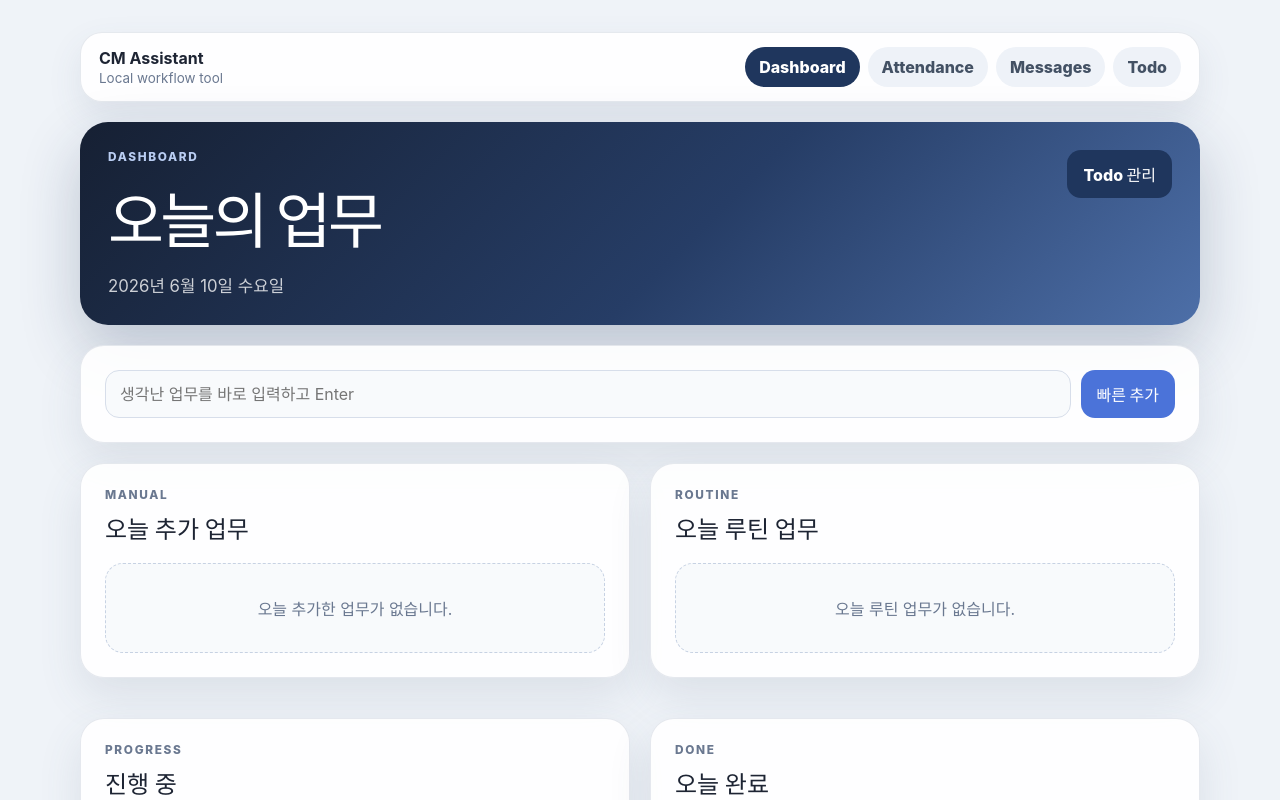
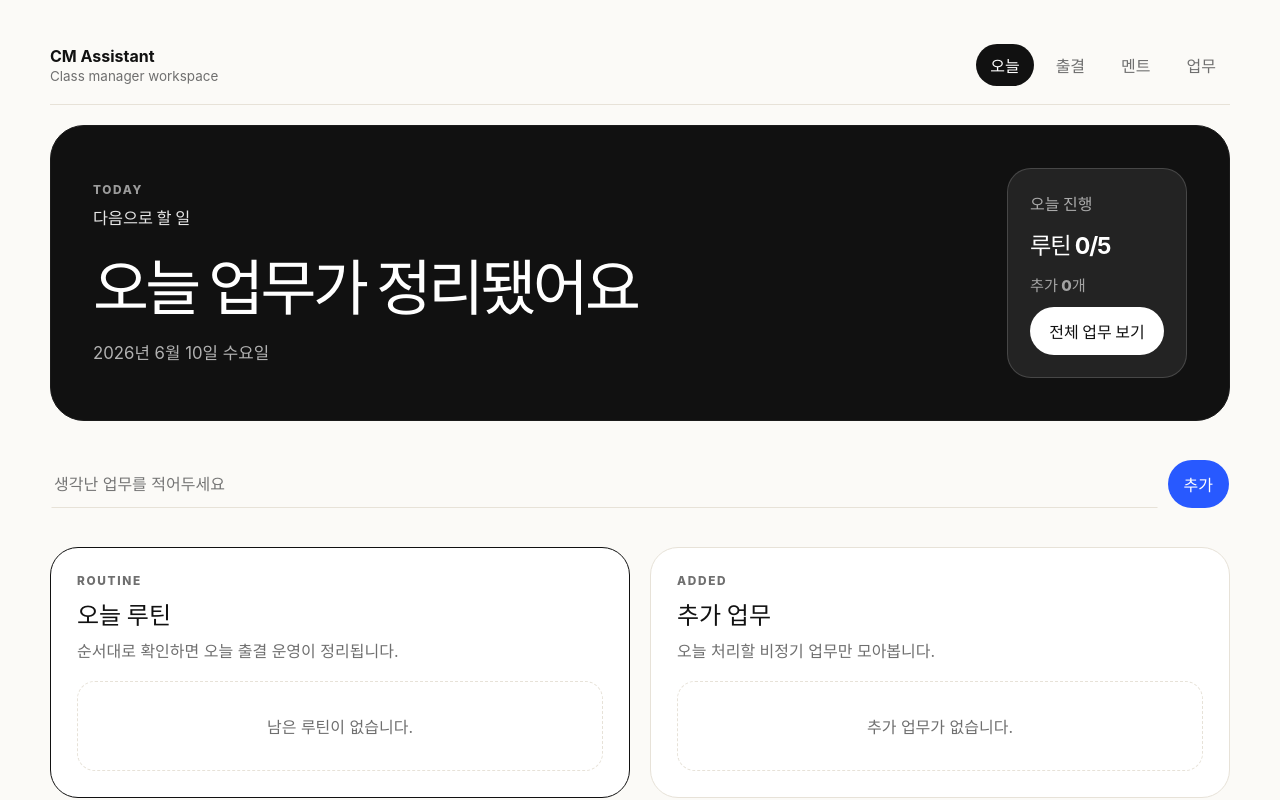
Before and after one commit to JiyeonGong/CM-Assistant, a React (Vite) app: page / in a window 1280 px wide. Shown: the top 800 px of the page. Built offline with nearby package versions, Linux system fonts and the light colour scheme.

Commit message:
Refine UX with Phi-inspired layout

```diff
--- a/src/App.tsx
+++ b/src/App.tsx
@@ -9,10 +9,10 @@ import type { CreateTodoInput, TodoItem, UpdateTodoInput } from './types/todo';
 type AppPage = 'dashboard' | 'attendance' | 'quickMessages' | 'todo';
 
 const NAV_ITEMS: Array<{ id: AppPage; label: string }> = [
-  { id: 'dashboard', label: 'Dashboard' },
-  { id: 'attendance', label: 'Attendance' },
-  { id: 'quickMessages', label: 'Messages' },
-  { id: 'todo', label: 'Todo' }
+  { id: 'dashboard', label: '오늘' },
+  { id: 'attendance', label: '출결' },
+  { id: 'quickMessages', label: '멘트' },
+  { id: 'todo', label: '업무' }
 ];
 
 export default function App() {
@@ -78,7 +78,7 @@ export default function App() {
       <nav className="app-nav">
         <div>
           <strong>CM Assistant</strong>
-          <span>Local workflow tool</span>
+          <span>Class manager workspace</span>
         </div>
         <div className="nav-button-group">
           {NAV_ITEMS.map((item) => (
--- a/src/pages/DashboardPage.tsx
+++ b/src/pages/DashboardPage.tsx
@@ -17,8 +17,12 @@ export default function DashboardPage({ todos, onCreateTodo, onUpdateTodo, onDel
   const routineTodos = todayTodos.filter((todo) => todo.source === 'routine' && todo.status !== 'done');
   const manualTodos = todayTodos.filter((todo) => todo.source === 'manual' && todo.status !== 'done');
   const completedToday = todos.filter((todo) => isCompletedToday(todo));
+  const todayRoutineTodos = todos.filter((todo) => todo.source === 'routine' && todo.dueDate === getTodayInputValue());
+  const routineTotal = todayRoutineTodos.length;
+  const routineDone = todayRoutineTodos.filter((todo) => todo.status === 'done').length;
   const stats = getTodoStats(todos);
   const activeTodo = todos.find((todo) => todo.status === 'in_progress');
+  const nextTodo = activeTodo ?? routineTodos[0] ?? manualTodos[0];
 
   async function handleQuickAdd(event: React.FormEvent<HTMLFormElement>): Promise<void> {
     event.preventDefault();
@@ -37,43 +41,52 @@ export default function DashboardPage({ todos, onCreateTodo, onUpdateTodo, onDel
 
   return (
     <>
-      <section className="hero-card compact-hero">
-        <div>
-          <p className="eyebrow">Dashboard</p>
-          <h1>오늘의 업무</h1>
-          <p className="hero-copy">{getKoreanDateText()}</p>
+      <section className="hero-card dashboard-hero">
+        <div className="hero-main-copy">
+          <p className="eyebrow">Today</p>
+          <p className="hero-intent">다음으로 할 일</p>
+          <h1>{nextTodo ? nextTodo.title : '오늘 업무가 정리됐어요'}</h1>
+          <p className="hero-copy">{nextTodo ? `${formatTodoMeta(nextTodo)} · ${getKoreanDateText()}` : getKoreanDateText()}</p>
         </div>
-        <button type="button" className="primary-button" onClick={onNavigateTodo}>Todo 관리</button>
+        <div className="hero-side-panel">
+          <span>오늘 진행</span>
+          <strong>루틴 {routineDone}/{routineTotal || 5}</strong>
+          <small>추가 {manualTodos.length}개</small>
+          <button type="button" className="secondary-button light-button" onClick={onNavigateTodo}>전체 업무 보기</button>
+        </div>
       </section>
 
-      <section className="panel quick-add-panel">
+      <section className="panel quick-add-panel quiet-panel">
         <form className="quick-add-form" onSubmit={handleQuickAdd}>
-          <input className="text-input" value={quickTitle} onChange={(event) => setQuickTitle(event.target.value)} placeholder="생각난 업무를 바로 입력하고 Enter" />
-          <button type="submit" className="accent-button">빠른 추가</button>
+          <input className="text-input line-input" value={quickTitle} onChange={(event) => setQuickTitle(event.target.value)} placeholder="생각난 업무를 적어두세요" />
+          <button type="submit" className="accent-button">추가</button>
         </form>
       </section>
 
       <section className="dashboard-grid">
-        <div className="panel">
+        <div className="panel focus-panel">
           <div className="section-heading">
-            <p className="eyebrow">Manual</p>
-            <h2>오늘 추가 업무</h2>
+            <p className="eyebrow">Routine</p>
+            <h2>오늘 루틴</h2>
+            <p>순서대로 확인하면 오늘 출결 운영이 정리됩니다.</p>
           </div>
-          <TodoPreviewList todos={manualTodos} emptyText="오늘 추가한 업무가 없습니다." mode="manual" onUpdateTodo={onUpdateTodo} onDeleteTodo={onDeleteTodo} />
+          <TodoPreviewList todos={routineTodos} emptyText="남은 루틴이 없습니다." mode="routine" onUpdateTodo={onUpdateTodo} onDeleteTodo={onDeleteTodo} />
         </div>
 
         <div className="panel">
           <div className="section-heading">
-            <p className="eyebrow">Routine</p>
-            <h2>오늘 루틴 업무</h2>
+            <p className="eyebrow">Added</p>
+            <h2>추가 업무</h2>
+            <p>오늘 처리할 비정기 업무만 모아봅니다.</p>
           </div>
-          <TodoPreviewList todos={routineTodos} emptyText="오늘 루틴 업무가 없습니다." mode="routine" onUpdateTodo={onUpdateTodo} onDeleteTodo={onDeleteTodo} />
+          <TodoPreviewList todos={manualTodos} emptyText="추가 업무가 없습니다." mode="manual" onUpdateTodo={onUpdateTodo} onDeleteTodo={onDeleteTodo} />
         </div>
 
         <div className="panel">
           <div className="section-heading">
             <p className="eyebrow">Progress</p>
             <h2>진행 중</h2>
+            <p>지금 집중할 업무입니다.</p>
           </div>
           {activeTodo ? <TodoPreviewItem todo={activeTodo} mode="active" onUpdateTodo={onUpdateTodo} onDeleteTodo={onDeleteTodo} /> : <div className="empty-state small">진행 중인 업무가 없습니다.</div>}
         </div>
@@ -82,16 +95,17 @@ export default function DashboardPage({ todos, onCreateTodo, onUpdateTodo, onDel
           <div className="section-heading">
             <p className="eyebrow">Done</p>
             <h2>오늘 완료</h2>
+            <p>오늘 체크한 업무 기록입니다.</p>
           </div>
           <TodoPreviewList todos={completedToday} emptyText="오늘 완료한 업무가 없습니다." mode="readonly" onUpdateTodo={onUpdateTodo} onDeleteTodo={onDeleteTodo} />
         </div>
 
-        <div className="panel">
+        <div className="panel dashboard-wide-panel">
           <div className="section-heading">
             <p className="eyebrow">Stats</p>
-            <h2>전체 업무 상태</h2>
+            <h2>전체 상태</h2>
           </div>
-          <div className="summary-grid two-columns">
+          <div className="summary-grid five-columns">
             <StatItem label="전체" value={`${stats.total}개`} />
             <StatItem label="진행 전" value={`${stats.todo}개`} />
             <StatItem label="진행 중" value={`${stats.inProgress}개`} />
--- a/src/styles.css
+++ b/src/styles.css
@@ -1,6 +1,15 @@
 :root {
-  color: #1d2433;
-  background: #eff3f8;
+  --ink: #111111;
+  --muted: #6f6f6f;
+  --line: #e7e2d8;
+  --paper: #fbfaf7;
+  --panel: #ffffff;
+  --soft: #f4f0e8;
+  --accent: #2859ff;
+  --accent-ink: #ffffff;
+  --danger: #d34335;
+  color: var(--ink);
+  background: var(--paper);
   font-family: Inter, ui-sans-serif, system-ui, -apple-system, BlinkMacSystemFont, "Segoe UI", sans-serif;
   font-synthesis: none;
   text-rendering: optimizeLegibility;
@@ -33,9 +42,9 @@ button:disabled {
 }
 
 .app-shell {
-  width: min(1120px, calc(100% - 32px));
+  width: min(1180px, calc(100% - 40px));
   margin: 0 auto;
-  padding: 32px 0;
+  padding: 34px 0 56px;
 }
 
 .app-nav {
@@ -44,11 +53,8 @@ button:disabled {
   gap: 18px;
   align-items: center;
   margin-bottom: 20px;
-  padding: 14px 18px;
-  border: 1px solid rgba(118, 134, 159, 0.18);
-  border-radius: 22px;
-  background: rgba(255, 255, 255, 0.92);
-  box-shadow: 0 14px 34px rgba(70, 88, 116, 0.1);
+  padding: 10px 0 18px;
+  border-bottom: 1px solid var(--line);
 }
 
 .app-nav strong,
@@ -58,7 +64,7 @@ button:disabled {
 
 .app-nav span {
   margin-top: 2px;
-  color: #6a7890;
+  color: var(--muted);
   font-size: 0.84rem;
 }
 
@@ -69,15 +75,15 @@ button:disabled {
 }
 
 .nav-button {
-  padding: 10px 14px;
+  padding: 9px 14px;
   border-radius: 999px;
-  background: #eef2f8;
-  color: #435164;
+  background: transparent;
+  color: var(--muted);
   font-weight: 800;
 }
 
 .nav-button.active {
-  background: #1f365d;
+  background: var(--ink);
   color: #fff;
 }
 
@@ -90,11 +96,12 @@ button:disabled {
   justify-content: space-between;
   gap: 24px;
   align-items: flex-start;
-  padding: 34px;
-  border-radius: 28px;
-  background: linear-gradient(135deg, #162033 0%, #263d66 55%, #4d6fa8 100%);
+  padding: 42px;
+  border: 1px solid #1b1b1b;
+  border-radius: 34px;
+  background: #111;
   color: #fff;
-  box-shadow: 0 24px 60px rgba(31, 52, 87, 0.24);
+  box-shadow: none;
 }
 
 .compact-hero {
@@ -115,16 +122,23 @@ button:disabled {
   letter-spacing: -0.06em;
 }
 
+.hero-intent {
+  margin: 0 0 10px;
+  color: rgba(255, 255, 255, 0.9);
+  font-size: 1.02rem;
+  font-weight: 800;
+}
+
 .hero-copy {
   max-width: 560px;
   margin: 12px 0 0;
-  color: rgba(255, 255, 255, 0.78);
+  color: rgba(255, 255, 255, 0.68);
   font-size: 1.05rem;
 }
 
 .eyebrow {
   margin: 0 0 8px;
-  color: #6a7890;
+  color: var(--muted);
   font-size: 0.74rem;
   font-weight: 800;
   letter-spacing: 0.14em;
@@ -132,7 +146,7 @@ button:disabled {
 }
 
 .hero-card .eyebrow {
-  color: #b9cdf2;
+  color: rgba(255, 255, 255, 0.58);
 }
 
 .privacy-badge {
@@ -147,11 +161,17 @@ button:disabled {
 
 .panel {
   margin-top: 20px;
-  padding: 24px;
-  border: 1px solid rgba(118, 134, 159, 0.18);
-  border-radius: 24px;
-  background: rgba(255, 255, 255, 0.9);
-  box-shadow: 0 18px 44px rgba(70, 88, 116, 0.12);
+  padding: 26px;
+  border: 1px solid var(--line);
+  border-radius: 28px;
+  background: var(--panel);
+  box-shadow: none;
+}
+
+.quiet-panel {
+  background: transparent;
+  border-color: transparent;
+  padding: 18px 0;
 }
 
 .controls-panel {
@@ -162,17 +182,25 @@ button:disabled {
 }
 
 .field-label {
-  color: #516070;
+  color: var(--muted);
   font-weight: 800;
 }
 
 .text-input {
   width: 100%;
   padding: 12px 14px;
-  border: 1px solid #d7deea;
-  border-radius: 14px;
-  color: #152033;
-  background: #f8fafc;
+  border: 1px solid var(--line);
+  border-radius: 16px;
+  color: var(--ink);
+  background: #fff;
+}
+
+.line-input {
+  border-color: transparent;
+  border-bottom-color: var(--line);
+  border-radius: 0;
+  background: transparent;
+  padding-left: 2px;
 }
 
 .file-row {
@@ -188,7 +216,7 @@ button:disabled {
   gap: 8px;
   padding: 6px;
   border-radius: 16px;
-  background: #f4f7fb;
+  background: var(--soft);
 }
 
 .mode-button {
@@ -196,12 +224,12 @@ button:disabled {
   padding: 10px 14px;
   border-radius: 12px;
   background: transparent;
-  color: #516070;
+  color: var(--muted);
   font-weight: 900;
 }
 
 .mode-button.active {
-  background: #1f365d;
+  background: var(--ink);
   color: #fff;
 }
 
@@ -210,11 +238,11 @@ button:disabled {
   width: 100%;
   min-height: 160px;
   padding: 14px;
-  border: 1px solid #d7deea;
-  border-radius: 16px;
+  border: 1px solid var(--line);
+  border-radius: 18px;
   resize: vertical;
-  background: #f8fafc;
-  color: #152033;
+  background: #fff;
+  color: var(--ink);
   line-height: 1.45;
 }
 
@@ -226,11 +254,11 @@ button:disabled {
   gap: 2px;
   padding: 10px 14px;
   border-radius: 14px;
-  background: #f4f7fb;
+  background: var(--soft);
 }
 
 .file-info span {
-  color: #6a7890;
+  color: var(--muted);
   font-size: 0.8rem;
 }
 
@@ -245,28 +273,28 @@ button:disabled {
 .accent-button,
 .copy-button {
   padding: 12px 16px;
-  border-radius: 14px;
+  border-radius: 999px;
   font-weight: 800;
 }
 
 .primary-button {
-  background: #1f365d;
+  background: var(--ink);
   color: #fff;
 }
 
 .secondary-button {
-  background: #e8edf5;
-  color: #1f365d;
+  background: var(--soft);
+  color: var(--ink);
 }
 
 .accent-button {
-  background: #4b73d9;
-  color: #fff;
+  background: var(--accent);
+  color: var(--accent-ink);
 }
 
 .copy-button {
   width: 100%;
-  background: #18263d;
+  background: var(--ink);
   color: #fff;
 }
 
@@ -279,18 +307,18 @@ button:disabled {
 }
 
 .status-message.info {
-  background: #eef4ff;
-  color: #315aa8;
+  background: #eef2ff;
+  color: var(--accent);
 }
 
 .status-message.success {
-  background: #edf9f1;
-  color: #237342;
+  background: #eef8ef;
+  color: #257044;
 }
 
 .status-message.error {
-  background: #fff1f0;
-  color: #ad2d28;
+  background: #fff0ed;
+  color: var(--danger);
 }
 
 .content-grid {
@@ -303,12 +331,18 @@ button:disabled {
   margin-bottom: 18px;
 }
 
+.section-heading p:not(.eyebrow) {
+  margin: 8px 0 0;
+  color: var(--muted);
+  line-height: 1.5;
+}
+
 .summary-meta {
   display: flex;
   justify-content: space-between;
   gap: 12px;
   margin-bottom: 14px;
-  color: #6a7890;
+  color: var(--muted);
   font-size: 0.9rem;
 }
 
@@ -324,20 +358,20 @@ button:disabled {
 
 .summary-item {
   padding: 14px;
-  border-radius: 16px;
-  background: #f5f7fb;
+  border-radius: 18px;
+  background: var(--soft);
 }
 
 .summary-item span {
   display: block;
-  color: #6a7890;
+  color: var(--muted);
   font-size: 0.84rem;
 }
 
 .summary-item strong {
   display: block;
   margin-top: 5px;
-  color: #152033;
+  color: var(--ink);
   font-size: 1.22rem;
 }
 
@@ -352,18 +386,18 @@ button:disabled {
   margin: 0;
   padding: 12px 14px;
   border-radius: 14px;
-  background: #fbfcfe;
+  background: #fff;
 }
 
 .detail-list strong {
   display: inline-block;
   width: 64px;
-  color: #38475a;
+  color: var(--ink);
 }
 
 .detail-list span,
 .review-result {
-  color: #536274;
+  color: var(--muted);
 }
 
 .button-row {
@@ -381,11 +415,11 @@ button:disabled {
   min-height: 360px;
   margin: 14px 0;
   padding: 16px;
-  border: 1px solid #d7deea;
+  border: 1px solid var(--line);
   border-radius: 18px;
   resize: vertical;
-  background: #fbfcfe;
-  color: #172033;
+  background: #fff;
+  color: var(--ink);
   line-height: 1.55;
   white-space: pre;
 }
@@ -398,10 +432,10 @@ button:disabled {
   display: grid;
   min-height: 220px;
   place-items: center;
-  border: 1px dashed #c7d2e3;
+  border: 1px dashed var(--line);
   border-radius: 18px;
-  color: #6a7890;
-  background: #f8fafc;
+  color: var(--muted);
+  background: #fff;
   text-align: center;
 }
 
@@ -413,6 +447,54 @@ button:disabled {
   display: grid;
   grid-template-columns: repeat(2, minmax(0, 1fr));
   gap: 20px;
+}
+
+.dashboard-wide-panel {
+  grid-column: 1 / -1;
+}
+
+.dashboard-hero {
+  align-items: stretch;
+}
+
+.hero-main-copy {
+  align-self: center;
+}
+
+.hero-side-panel {
+  display: grid;
+  min-width: 180px;
+  gap: 12px;
+  align-content: center;
+  padding: 22px;
+  border: 1px solid rgba(255, 255, 255, 0.16);
+  border-radius: 24px;
+  background: rgba(255, 255, 255, 0.08);
+}
+
+.hero-side-panel span {
+  color: rgba(255, 255, 255, 0.62);
+  font-weight: 800;
+}
+
+.hero-side-panel strong {
+  font-size: 1.45rem;
+  letter-spacing: -0.05em;
+}
+
+.hero-side-panel small {
+  color: rgba(255, 255, 255, 0.58);
+  font-size: 0.95rem;
+  font-weight: 800;
+}
+
+.light-button {
+  background: #fff;
+  color: var(--ink);
+}
+
+.focus-panel {
+  border-color: #111;
 }
 
 .quick-add-panel {
@@ -434,9 +516,14 @@ button:disabled {
   display: flex;
   gap: 10px;
   align-items: center;
-  padding: 14px;
-  border-radius: 16px;
-  background: #f5f7fb;
+  padding: 16px 0;
+  border-bottom: 1px solid var(--line);
+  border-radius: 0;
+  background: transparent;
+}
+
+.todo-preview-item:last-child {
+  border-bottom: 0;
 }
 
 .todo-preview-content {
@@ -451,14 +538,14 @@ button:disabled {
 
 .todo-preview-content span {
   margin-top: 5px;
-  color: #6a7890;
+  color: var(--muted);
   font-size: 0.9rem;
 }
 
 .todo-check {
   width: 18px;
   height: 18px;
-  accent-color: #4b73d9;
+  accent-color: var(--accent);
 }
 
 .todo-preview-actions {
@@ -477,13 +564,13 @@ button:disabled {
 }
 
 .mini-button {
-  background: #e8edf5;
-  color: #1f365d;
+  background: var(--soft);
+  color: var(--ink);
 }
 
 .icon-button {
-  background: #fff1f0;
-  color: #ad2d28;
+  background: #fff0ed;
+  color: var(--danger);
 }
 
 .todo-form {
@@ -497,6 +584,47 @@ button:disabled {
   display: grid;
   grid-template-columns: repeat(4, minmax(0, 1fr));
   gap: 16px;
+}
+
+.summary-grid.five-columns {
+  grid-template-columns: repeat(5, minmax(0, 1fr));
+}
+
+.simple-hero {
+  background: #16120d;
+}
+
+.todo-list-layout {
+  display: grid;
+  grid-template-columns: minmax(0, 1.35fr) minmax(280px, 0.65fr);
+  gap: 20px;
+}
+
+.todo-list-panel {
+  align-self: start;
+}
+
+.muted-panel {
+  background: #f8f5ef;
+}
+
+.split-heading {
+  display: flex;
+  justify-content: space-between;
+  gap: 16px;
+  align-items: flex-start;
+}
+
+.split-heading > strong {
+  padding: 8px 12px;
+  border-radius: 999px;
+  background: var(--soft);
+  color: var(--ink);
+}
+
+.todo-row-list {
+  display: grid;
+  gap: 0;
 }
 
 .quick-message-layout {
@@ -517,7 +645,7 @@ button:disabled {
 
 .quick-message-category h3 {
   margin: 0;
-  color: #1f365d;
+  color: var(--ink);
   font-size: 0.95rem;
 }
 
@@ -531,16 +659,16 @@ button:disabled {
   gap: 8px;
   width: 100%;
   padding: 16px;
-  border: 1px solid #e1e7f0;
-  border-radius: 18px;
-  background: #fbfcfe;
-  color: #172033;
+  border: 1px solid var(--line);
+  border-radius: 20px;
+  background: #fff;
+  color: var(--ink);
   text-align: left;
 }
 
 .quick-message-card.active {
-  border-color: #4b73d9;
-  background: #f0f5ff;
+  border-color: var(--ink);
+  background: var(--soft);
 }
 
 .quick-message-card strong {
@@ -548,7 +676,7 @@ button:disabled {
 }
 
 .quick-message-card small {
-  color: #6a7890;
+  color: var(--muted);
   line-height: 1.4;
 }
 
@@ -573,14 +701,14 @@ button:disabled {
 
 .message-section {
   padding: 14px;
-  border: 1px solid #e1e7f0;
+  border: 1px solid var(--line);
   border-radius: 18px;
-  background: #fbfcfe;
+  background: #fff;
 }
 
 .message-section h3 {
   margin: 0 0 10px;
-  color: #172033;
+  color: var(--ink);
   font-size: 1rem;
 }
 
@@ -596,32 +724,39 @@ button:disabled {
 .todo-card {
   display: grid;
   gap: 12px;
-  padding: 14px;
-  border: 1px solid #e1e7f0;
-  border-left: 5px solid #9aa9bd;
-  border-radius: 16px;
-  background: #fbfcfe;
+  padding: 16px;
+  border: 1px solid var(--line);
+  border-radius: 20px;
+  background: #fff;
+}
+
+.todo-row {
+  grid-template-columns: minmax(0, 1fr) auto auto;
+  align-items: center;
+  border-width: 0 0 1px;
+  border-radius: 0;
+  background: transparent;
 }
 
 .todo-card.priority-high {
-  border-left-color: #d94f4f;
+  border-color: var(--line);
 }
 
 .todo-card.priority-medium {
-  border-left-color: #d9a84f;
+  border-color: var(--line);
 }
 
 .todo-card.priority-low {
-  border-left-color: #58a978;
+  border-color: var(--line);
 }
 
 .todo-card strong {
-  color: #172033;
+  color: var(--ink);
 }
 
 .todo-card p {
   margin: 6px 0 0;
-  color: #6a7890;
+  color: var(--muted);
   font-size: 0.92rem;
 }
 
@@ -634,8 +769,8 @@ button:disabled {
 .todo-card-meta span {
   padding: 5px 8px;
   border-radius: 999px;
-  background: #eef2f8;
-  color: #526174;
+  background: var(--soft);
+  color: var(--muted);
   font-size: 0.78rem;
   font-weight: 800;
 }
@@ -650,16 +785,16 @@ button:disabled {
 .todo-card-actions select {
   min-width: 110px;
   padding: 8px;
-  border: 1px solid #d7deea;
-  border-radius: 10px;
+  border: 1px solid var(--line);
+  border-radius: 999px;
   background: #fff;
 }
 
 .text-button {
   padding: 8px 10px;
-  border-radius: 10px;
-  background: #fff1f0;
-  color: #ad2d28;
+  border-radius: 999px;
+  background: #fff0ed;
+  color: var(--danger);
   font-weight: 800;
 }
 
@@ -683,9 +818,19 @@ button:disabled {
   .quick-add-form,
   .todo-form,
   .todo-board,
+  .todo-list-layout,
   .button-row,
   .button-row.three-columns,
-  .summary-grid {
+  .summary-grid,
+  .summary-grid.five-columns {
     grid-template-columns: 1fr;
   }
+
+  .todo-row {
+    grid-template-columns: 1fr;
+  }
+
+  .hero-side-panel {
+    min-width: 0;
+  }
 }
```
Also changed, not shown: src/pages/AttendancePage.tsx (+10 -8 lines), src/pages/QuickMessagesPage.tsx (+6 -4 lines), src/pages/TodoPage.tsx (+33 -18 lines), 1 other file (tests, documents, lock files or other folders).
